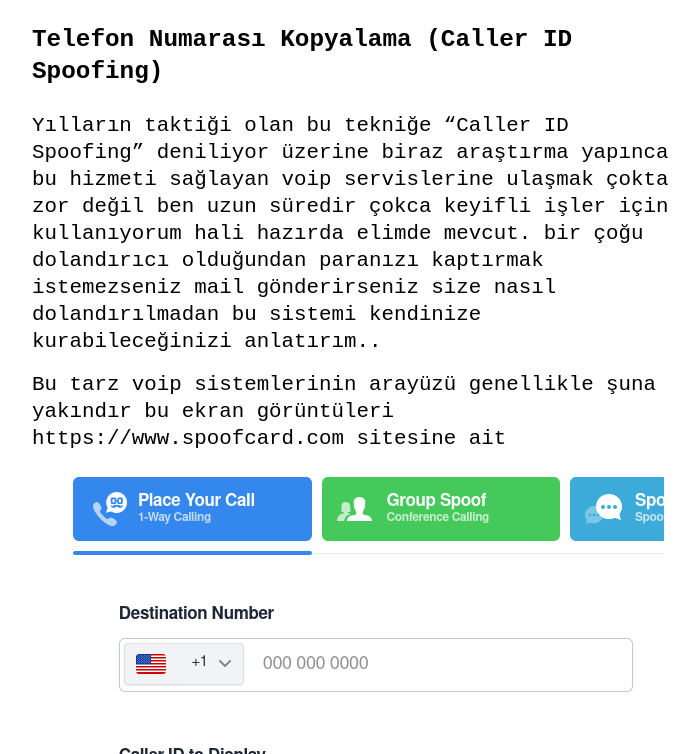
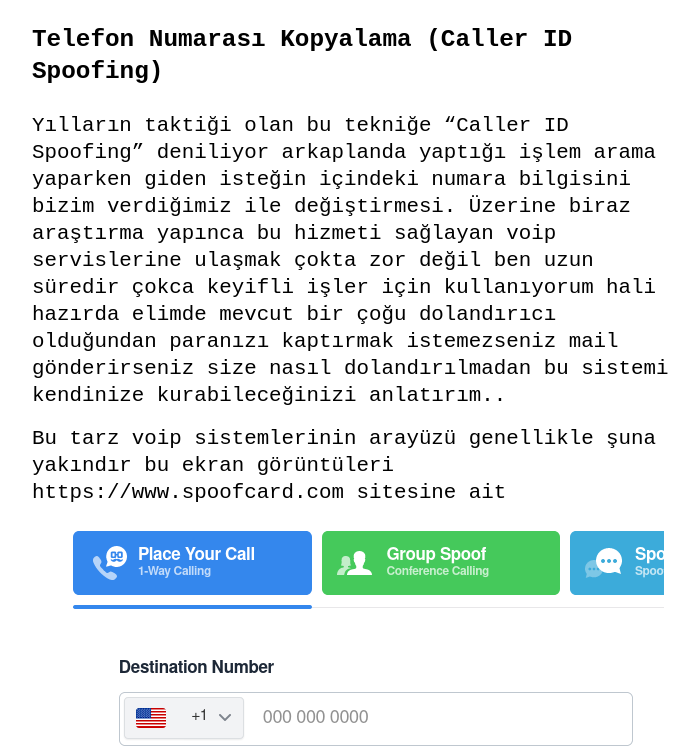
Before and after one commit to hackeddin/blog, a Jekyll site: the page built from _posts/2020-11-02-elif-eylul-davasi.md, in a window 1280 px wide and 900 px high, scrolled down 3165 px, cut to the strip 146-900 px from the top of the window. Shown: the whole strip, without its empty margins (288-987 px from the left). Built offline with Jekyll 4.4.1, drawn with Linux system fonts in a browser that asks for light colours.

Commit message:
Update 2020-11-02-elif-eylul-davasi.md

```diff
--- a/_posts/2020-11-02-elif-eylul-davasi.md
+++ b/_posts/2020-11-02-elif-eylul-davasi.md
@@ -29,11 +29,11 @@ Eğer sadece kendi sesinizi klonlamayı denemek istiyorsanız https://www.resemb
 Bu örnekte **respeecher**  projesi ile bir ses kaydının obamaya okutulduğunu görebilirsiniz
 
 <audio class="audio-player1" controls="" volume="0.1">
-        <source src="https://hackeddin.com/elifin-ölümü/1.mp3" type="audio/mpeg">
+        <source src="https://hackeddin.com/elifin-ölümü/ses1.mp3" type="audio/mpeg">
         Your browser does not support the audio element.
       </audio>
 <audio class="audio-player1" controls="" volume="0.1">
-        <source src="https://hackeddin.com/elifin-ölümü/2.mp3" type="audio/mpeg">
+        <source src="https://hackeddin.com/elifin-ölümü/ses2.mp3" type="audio/mpeg">
         Your browser does not support the audio element.
       </audio>
 Ayrıca araştırmalarımda şu şekilde Türkçe bir araştırmayada denk geldim
@@ -57,7 +57,7 @@ http://web.boun.edu.tr/arslanle/
 
 ### Telefon Numarası Kopyalama (Caller ID Spoofing)
 
-Yılların taktiği olan bu tekniğe "Caller ID Spoofing" deniliyor üzerine biraz araştırma yapınca bu hizmeti sağlayan voip servislerine ulaşmak çokta zor değil ben uzun süredir çokca keyifli işler için kullanıyorum hali hazırda elimde mevcut. bir çoğu dolandırıcı olduğundan paranızı kaptırmak istemezseniz mail gönderirseniz size nasıl dolandırılmadan bu sistemi kendinize kurabileceğinizi anlatırım..
+Yılların taktiği olan bu tekniğe "Caller ID Spoofing" deniliyor arkaplanda yaptığı işlem arama yaparken giden isteğin içindeki numara bilgisini bizim verdiğimiz ile değiştirmesi. Üzerine biraz araştırma yapınca bu hizmeti sağlayan voip servislerine ulaşmak çokta zor değil ben uzun süredir çokca keyifli işler için kullanıyorum hali hazırda elimde mevcut bir çoğu dolandırıcı olduğundan paranızı kaptırmak istemezseniz mail gönderirseniz size nasıl dolandırılmadan bu sistemi kendinize kurabileceğinizi anlatırım..
 
 Bu tarz voip sistemlerinin arayüzü genellikle şuna yakındır bu ekran görüntüleri  https://www.spoofcard.com sitesine ait
 
```
